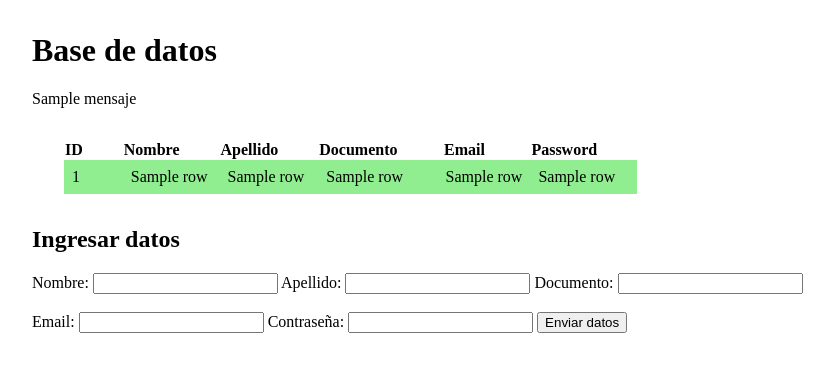
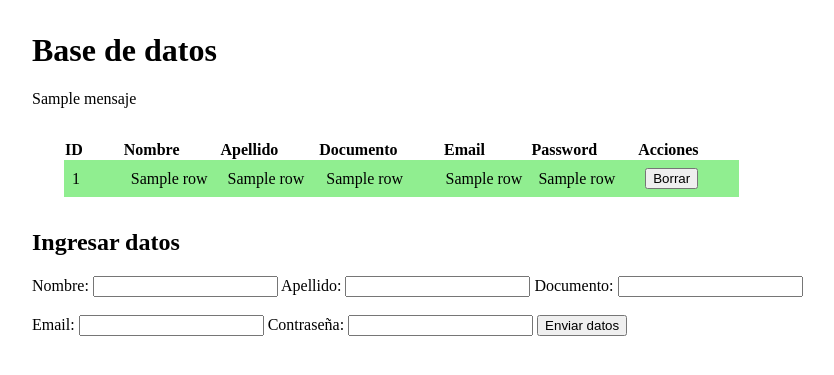
Before and after one commit to HannibalAlex/Pruebas_examan, a Python web app: template flask/templates/index.html in a window 1280 px wide. Shown: the top 375 px of the page, without its empty margins (0-834 px from the left). Run offline with Jinja, Linux system fonts and the light colour scheme; the template is opened without the code that fills it: most values are stand-ins (such as "Sample title", 1, 10 or a date in 2020).

Commit message:
Mejoras en el código html

```diff
--- a/flask/templates/index.html
+++ b/flask/templates/index.html
@@ -1,16 +1,18 @@
 <!DOCTYPE html>
 <html lang="en">
+
 <head>
   <meta charset="UTF-8">
   <meta http-equiv="X-UA-Compatible" content="IE=edge">
   <meta name="viewport" content="width=device-width, initial-scale=1.0">
-  <link rel = "stylesheet" href = "{{ url_for('static', filename = 'styles.css') }}"/>
+  <link rel="stylesheet" href="{{ url_for('static', filename='styles.css') }}">
   <title>Base de datos</title>
 </head>
+
 <body>
-    <h1>Base de datos</h1>
-    <p>{{ mensaje }}</p>
-    <table>
+  <h1>Base de datos</h1>
+  <p>{{ mensaje }}</p>
+  <table>
     <tr>
       <th>ID</th>
       <th>Nombre</th>
@@ -18,6 +20,7 @@
       <th>Documento</th>
       <th>Email</th>
       <th>Password</th>
+      <th>Acciones</th>
     </tr>
     {% for row in results %}
     <tr>
@@ -27,23 +30,29 @@
       <td>{{ row[3] }}</td>
       <td>{{ row[4] }}</td>
       <td>{{ row[5] }}</td>
+      <td>
+        <form action="{{ url_for('delete', id=row[0]) }}" method="POST">
+          <button type="submit">Borrar</button>
+        </form>
+      </td>
     </tr>
     {% endfor %}
   </table>
   <h2>Ingresar datos</h2>
   <form action="{{ url_for('index') }}" method="POST">
     <label for="Nombre">Nombre:</label>
-    <input type="text" id = "Nombre" name="Nombre" required>
+    <input type="text" id="Nombre" name="Nombre" required>
     <label for="Apellido">Apellido:</label>
-    <input type="text" id = "Apellido" name="Apellido" required>
+    <input type="text" id="Apellido" name="Apellido" required>
     <label for="Documento">Documento:</label>
-    <input type="text" id = "Documento" name="Documento" required>
+    <input type="text" id="Documento" name="Documento" required>
     <br><br>
     <label for="Email">Email:</label>
-    <input type="text" id = "Email" name="Email" required>
+    <input type="text" id="Email" name="Email" required>
     <label for="Password">Contraseña:</label>
-    <input type="text" id = "Password" name="Password" required>
+    <input type="text" id="Password" name="Password" required>
     <button type="submit">Enviar datos</button>
   </form>
 </body>
+
 </html>
```
